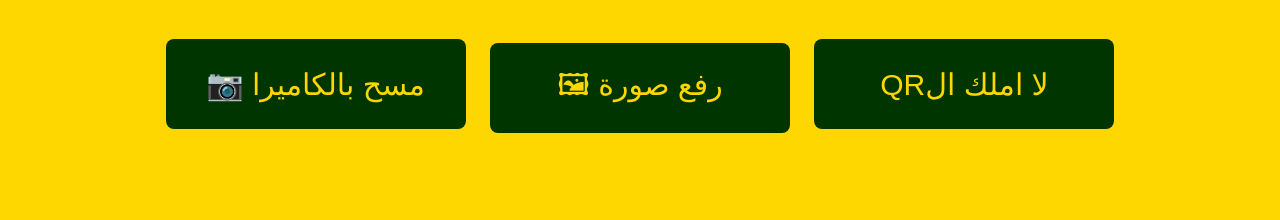
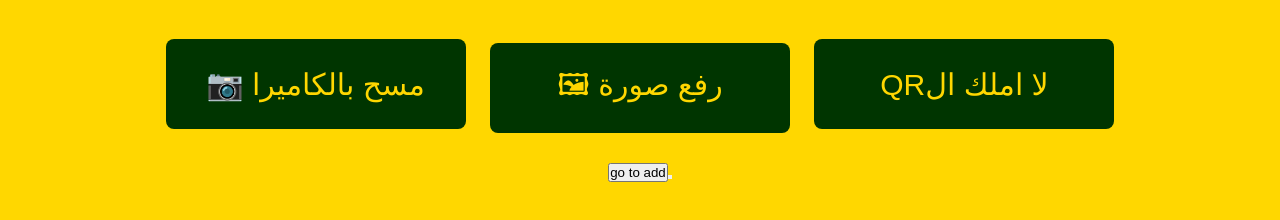
Before and after one commit to diaaabdelhady22/badr-try, a plain HTML site: page index.html in a window 1280 px wide. Shown: the part 440-660 px from the top of the page. Drawn offline with Linux system fonts and the light colour scheme.

Commit message:
Update index.html

```diff
--- a/index.html
+++ b/index.html
@@ -118,7 +118,7 @@
 
   <div id="reader"></div>
   <div class="result" id="result"></div>
-  <a href="add-student.html>go to add</a>
+  <a href="add-student.html"><button>go to add<button></button></button></a>
 
   <center><script>
     function startCameraScan() {
```
